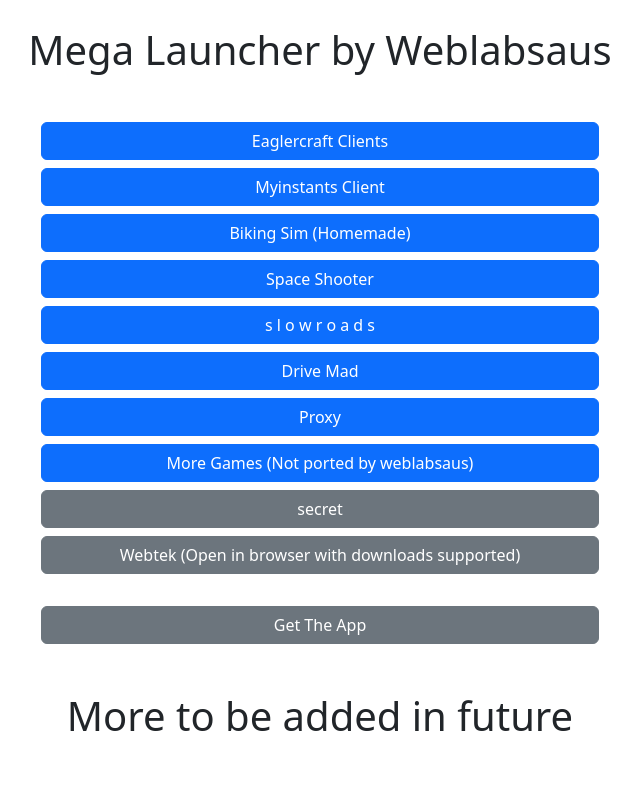
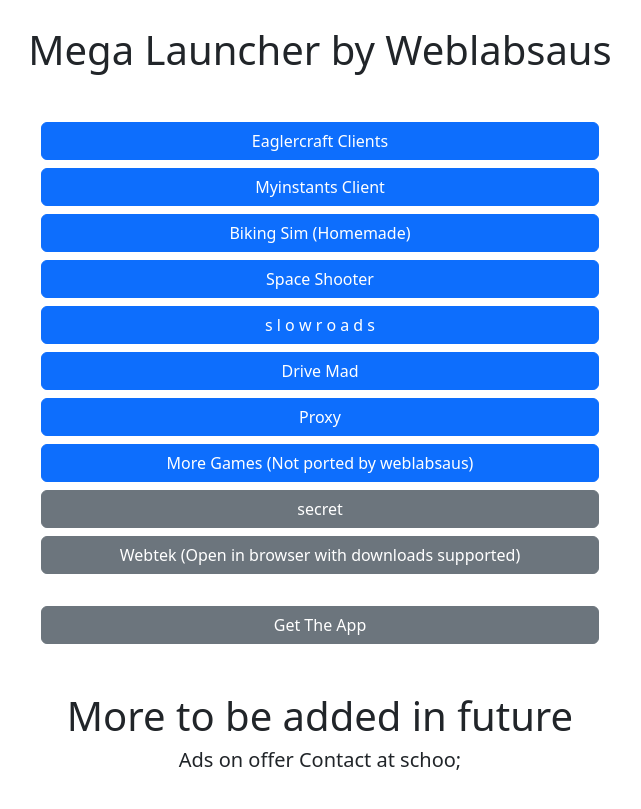
Before and after one commit to lachameleon/Mega-Launcher, a plain HTML site: page index.html in a window 1280 px wide. Shown: the part 183-992 px from the top of the page, without its empty margins (320-961 px from the left). Before the commit the page ends 971 px from the top, so only its background shows below. Drawn offline with nearby package versions, Linux system fonts and the light colour scheme.

Commit message:
Update index.html

```diff
--- a/index.html
+++ b/index.html
@@ -5,7 +5,8 @@
 		<meta name="viewport" content="width=device-width, initial-scale=1">
 		<link rel="stylesheet" href="https://cdnjs.cloudflare.com/ajax/libs/bootstrap/5.2.0/css/bootstrap.min.css">
 		<link rel="stylesheet" href="https://cdnjs.cloudflare.com/ajax/libs/font-awesome/6.2.0/css/all.min.css">
-		<title>weblabsaus</title>
+		<title>weblabsaus
+		</title>
 	</head>
 	<body>
 		<div class="container text-center my-5">
@@ -29,6 +30,11 @@
 			</div>
 			<h1>More to be added in future
 			</h1>
+			<h5>Ads on offer
+
+
+
+			Contact at schoo;</h5>
         </div>
 	</body>
 </html>
```
